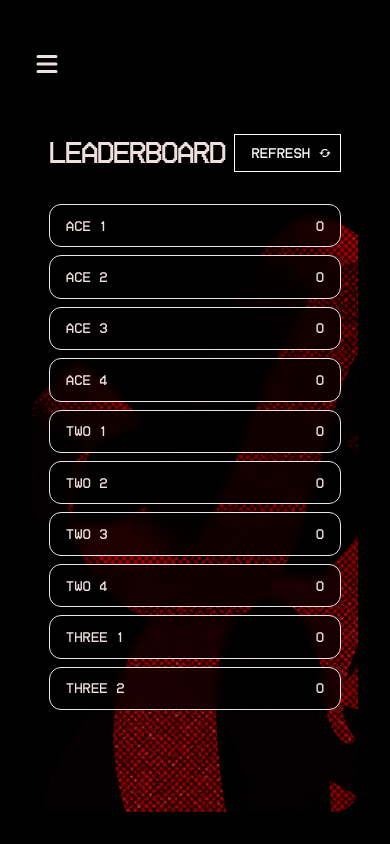
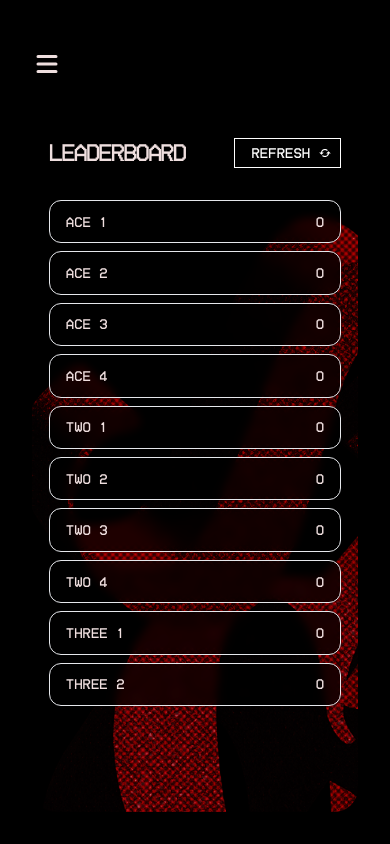
Before and after one commit to YellowO2/TOP-2025-Website, a Next.js app: page /leaderboard in a window 390 px wide. Built offline with nearby package versions, Linux system fonts and the light colour scheme; no server answers.

Commit message:
ui changes

```diff
--- a/app/globals.css
+++ b/app/globals.css
@@ -41,7 +41,7 @@
 }
 
 .buttonMain2{
-  @apply hover:text-black cursor-pointer hover:bg-white items-center pl-4 text-sm pr-2 py-2 z-10 bg-black text-white border border-white transition ease-in-out duration-300
+  @apply hover:text-black cursor-pointer hover:bg-white items-center pl-4 text-sm pr-2 py-1 z-10 bg-black text-white border border-white transition ease-in-out duration-300
 }
 
 .fade-mask {
--- a/app/play/page.tsx
+++ b/app/play/page.tsx
@@ -24,7 +24,15 @@ export default function Home() {
                     className='flex w-16 z-10 mb-4'
                 />
                 <div className='flex text-sm mb-2'>to play, join our</div>
-                <div className='flex text-[32px] cursor-pointer md:w-[20vw] px-32 text-center items-center justify-center leading-8 hover:underline'>telegram channel</div>
+                <a
+                    href="https://t.me/+sPK3pU4QXmdkNjg1"
+                    target="_blank"
+                    rel="noopener noreferrer"
+                    className="flex text-[32px] cursor-pointer md:w-[20vw] px-32 text-center items-center justify-center leading-8 hover:underline"
+                >
+                    telegram channel
+                </a>
+
             </div>
         </div>
     );
--- a/components/Leaderboard.jsx
+++ b/components/Leaderboard.jsx
@@ -38,9 +38,9 @@ function Leaderboard() {
                     className='object-cover object-left md:object-bottom'
                 />
             </div>
-            <div className='absolute z-20 left-0 right-0 h-full flex items-center justify-center flex-col'>
+            <div className='absolute z-20 left-0 right-0 h-screen flex items-center justify-center flex-col'>
                 <div className='w-[75vw] mb-8 flex justify-between items-center'>
-                    <div className='flex text-[30px] md:text-[54px] tracking-[-2px]'>LEADERBOARD</div>
+                    <div className='flex text-[24px] md:text-[54px] tracking-[-2px]'>LEADERBOARD</div>
                     <button
                         onClick={fetchLeaderboardData}
                         className='buttonMain2 flex flex-row gap-2 items-center'
```
